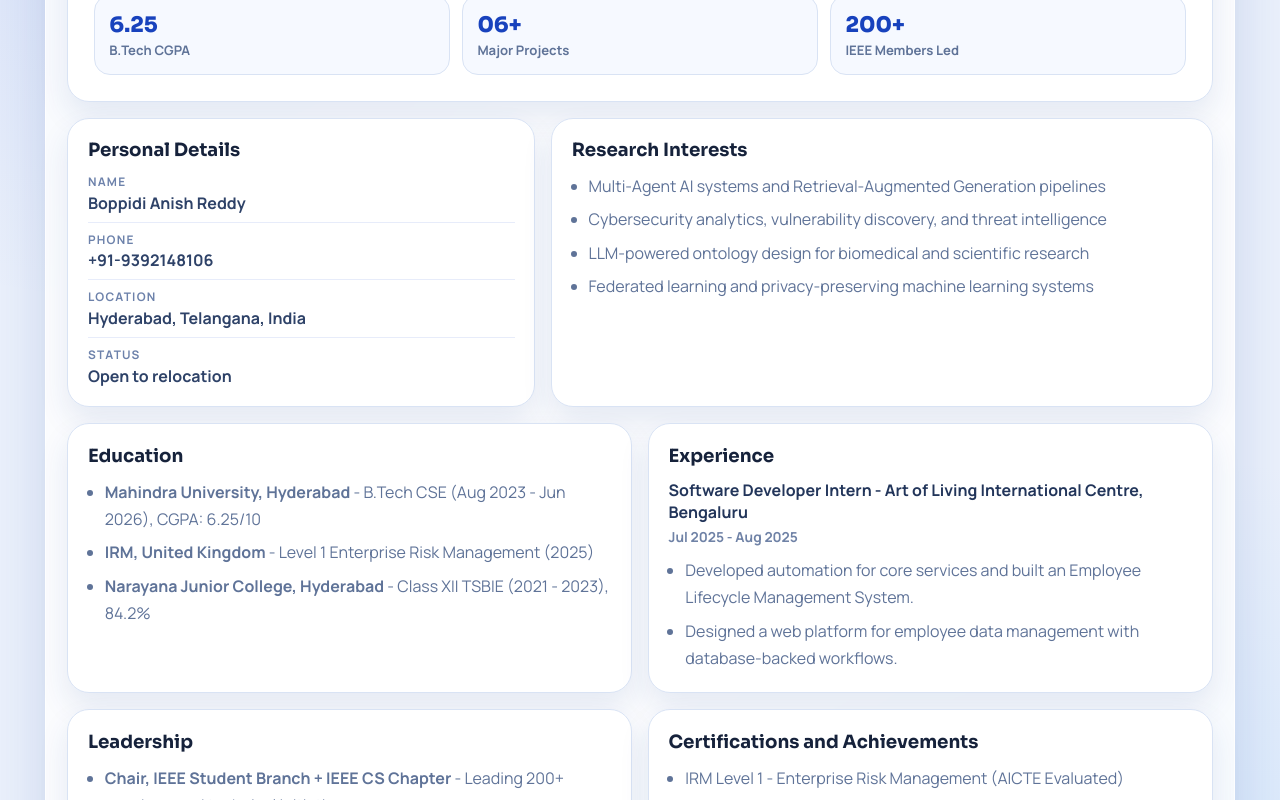
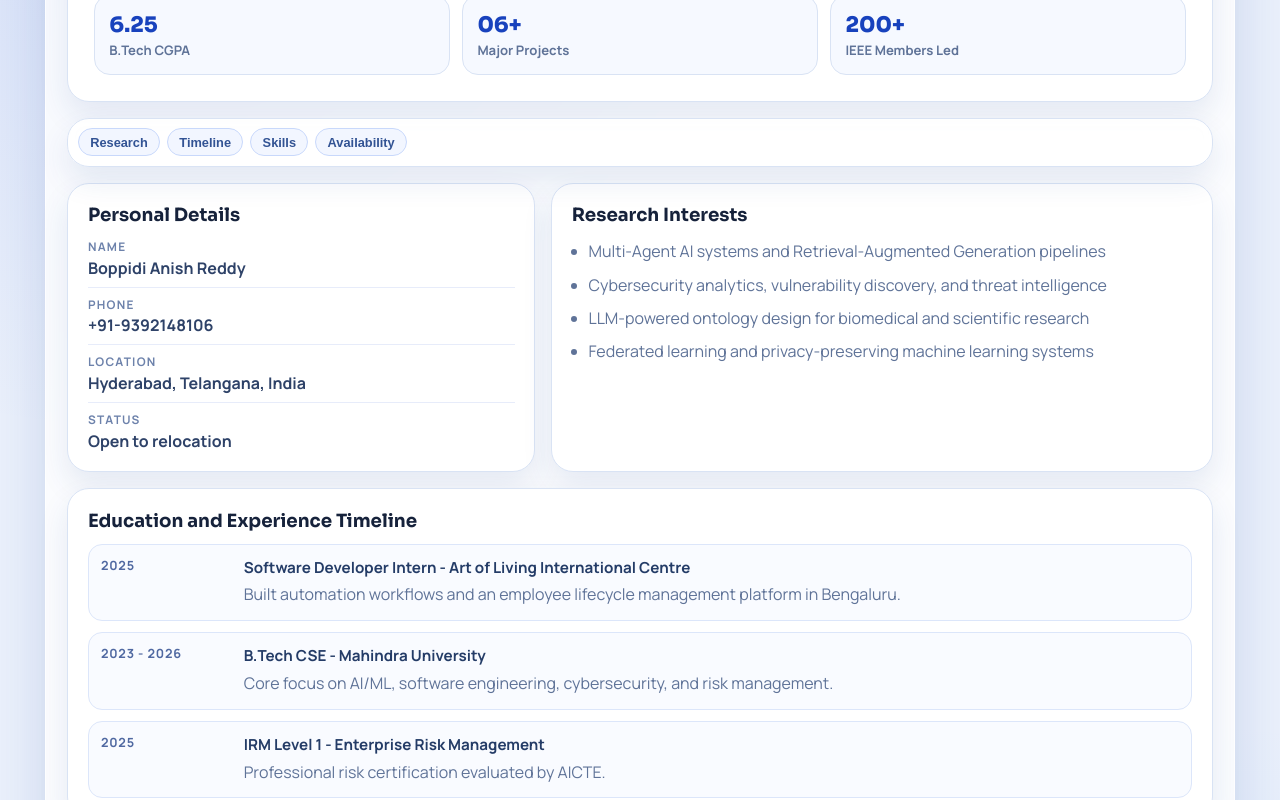
Before and after one commit to Anishreddy-gith/portfolio, a React (Vite) app: page /#/ in a window 1280 px wide. Shown: the part 420-1220 px from the top of the page. Built offline with nearby package versions, Linux system fonts and the light colour scheme.

Commit message:
add sticky mini nav timeline and project tag filters

```diff
--- a/src/App.css
+++ b/src/App.css
@@ -129,6 +129,36 @@ body {
 .home-page {
   display: grid;
   gap: 1rem;
+}
+
+.mini-nav-card {
+  position: sticky;
+  top: 6rem;
+  z-index: 15;
+  padding: 0.6rem;
+  display: flex;
+  flex-wrap: wrap;
+  gap: 0.45rem;
+  backdrop-filter: blur(8px);
+  background: rgba(255, 255, 255, 0.9);
+}
+
+.mini-nav-card button {
+  border: 1px solid #c8d8fb;
+  background: #f2f6ff;
+  color: #325394;
+  font-size: 0.8rem;
+  font-weight: 800;
+  border-radius: 999px;
+  padding: 0.34rem 0.7rem;
+  cursor: pointer;
+  transition: all 170ms ease;
+}
+
+.mini-nav-card button:hover {
+  color: #fff;
+  border-color: transparent;
+  background: linear-gradient(135deg, var(--primary), #4d79ec);
 }
 
 .hero-panel {
@@ -290,6 +320,10 @@ body {
   grid-column: span 6;
 }
 
+.timeline-card {
+  grid-column: span 12;
+}
+
 .leadership-card,
 .certifications-card {
   grid-column: span 6;
@@ -343,6 +377,44 @@ body {
   font-weight: 700;
 }
 
+.timeline-list {
+  display: grid;
+  gap: 0.7rem;
+}
+
+.timeline-item {
+  display: grid;
+  grid-template-columns: 130px 1fr;
+  gap: 0.8rem;
+  align-items: start;
+  padding: 0.75rem;
+  border: 1px solid #dce6fa;
+  border-radius: 14px;
+  background: #f9fbff;
+}
+
+.timeline-year {
+  margin: 0;
+  font-size: 0.79rem;
+  color: #4f68a1;
+  font-weight: 800;
+  letter-spacing: 0.05rem;
+  text-transform: uppercase;
+}
+
+.timeline-title {
+  margin: 0;
+  font-size: 0.95rem;
+  color: #243c67;
+  font-weight: 800;
+}
+
+.timeline-desc {
+  margin: 0.3rem 0 0;
+  color: var(--muted);
+  line-height: 1.6;
+}
+
 .chips {
   display: flex;
   flex-wrap: wrap;
@@ -388,6 +460,37 @@ body {
   color: var(--muted);
   line-height: 1.72;
   max-width: 74ch;
+}
+
+.project-filters {
+  margin-top: 0.85rem;
+  display: flex;
+  flex-wrap: wrap;
+  gap: 0.5rem;
+}
+
+.filter-btn {
+  border: 1px solid #cadafb;
+  background: #f1f6ff;
+  color: #345595;
+  font-size: 0.8rem;
+  font-weight: 800;
+  border-radius: 999px;
+  padding: 0.35rem 0.8rem;
+  cursor: pointer;
+  transition: all 160ms ease;
+}
+
+.filter-btn:hover {
+  border-color: #adc5f5;
+  background: #e6eeff;
+}
+
+.filter-btn.active {
+  color: #fff;
+  border-color: transparent;
+  background: linear-gradient(135deg, var(--primary), #4f7df0);
+  box-shadow: 0 10px 18px rgba(47, 93, 208, 0.28);
 }
 
 .projects-grid {
@@ -510,4 +613,12 @@ body {
   .info-card {
     padding: 1rem;
   }
+
+  .mini-nav-card {
+    top: 5.6rem;
+  }
+
+  .timeline-item {
+    grid-template-columns: 1fr;
+  }
 }
--- a/src/pages/Home.jsx
+++ b/src/pages/Home.jsx
@@ -1,10 +1,19 @@
 function Home() {
+  const assetBase = import.meta.env.BASE_URL;
+
+  const jumpTo = (sectionId) => {
+    const target = document.getElementById(sectionId);
+    if (target) {
+      target.scrollIntoView({ behavior: "smooth", block: "start" });
+    }
+  };
+
   return (
     <section className="home-page">
       <article className="card hero-panel">
         <div className="hero-top">
           <img
-            src="/boppidi-anish-reddy.png"
+            src={`${assetBase}boppidi-anish-reddy.png`}
             alt="Boppidi Anish Reddy"
             className="profile-pic"
           />
@@ -21,7 +30,7 @@ function Home() {
               <a href="mailto:anishreddy@mahindrauniversity.edu.in">College Email</a>
               <a href="https://www.linkedin.com/in/anish-reddy-boppidi-55b04827b" target="_blank" rel="noreferrer">LinkedIn</a>
               <a href="https://github.com/Anishreddy-gith" target="_blank" rel="noreferrer">GitHub</a>
-              <a href="/Boppidi_Anish_Reddy_CV.pdf" target="_blank" rel="noreferrer" className="resume-btn">Download Resume</a>
+              <a href={`${assetBase}Boppidi_Anish_Reddy_CV.pdf`} target="_blank" rel="noreferrer" className="resume-btn">Download Resume</a>
             </div>
           </div>
         </div>
@@ -42,6 +51,13 @@ function Home() {
         </div>
       </article>
 
+      <article className="card mini-nav-card" aria-label="Quick section navigation">
+        <button type="button" onClick={() => jumpTo("research")}>Research</button>
+        <button type="button" onClick={() => jumpTo("timeline")}>Timeline</button>
+        <button type="button" onClick={() => jumpTo("skills")}>Skills</button>
+        <button type="button" onClick={() => jumpTo("availability")}>Availability</button>
+      </article>
+
       <div className="home-sections">
         <article className="card info-card details-card">
           <h3>Personal Details</h3>
@@ -53,7 +69,7 @@ function Home() {
           </div>
         </article>
 
-        <article className="card info-card research-card">
+        <article className="card info-card research-card" id="research">
           <h3>Research Interests</h3>
           <ul>
             <li>Multi-Agent AI systems and Retrieval-Augmented Generation pipelines</li>
@@ -61,6 +77,33 @@ function Home() {
             <li>LLM-powered ontology design for biomedical and scientific research</li>
             <li>Federated learning and privacy-preserving machine learning systems</li>
           </ul>
+        </article>
+
+        <article className="card info-card timeline-card" id="timeline">
+          <h3>Education and Experience Timeline</h3>
+          <div className="timeline-list">
+            <div className="timeline-item">
+              <p className="timeline-year">2025</p>
+              <div>
+                <p className="timeline-title">Software Developer Intern - Art of Living International Centre</p>
+                <p className="timeline-desc">Built automation workflows and an employee lifecycle management platform in Bengaluru.</p>
+              </div>
+            </div>
+            <div className="timeline-item">
+              <p className="timeline-year">2023 - 2026</p>
+              <div>
+                <p className="timeline-title">B.Tech CSE - Mahindra University</p>
+                <p className="timeline-desc">Core focus on AI/ML, software engineering, cybersecurity, and risk management.</p>
+              </div>
+            </div>
+            <div className="timeline-item">
+              <p className="timeline-year">2025</p>
+              <div>
+                <p className="timeline-title">IRM Level 1 - Enterprise Risk Management</p>
+                <p className="timeline-desc">Professional risk certification evaluated by AICTE.</p>
+              </div>
+            </div>
+          </div>
         </article>
 
         <article className="card info-card education-card">
@@ -100,7 +143,7 @@ function Home() {
           </ul>
         </article>
 
-        <article className="card info-card skills-card">
+        <article className="card info-card skills-card" id="skills">
           <h3>Technical Skills</h3>
           <div className="chips">
             {[
@@ -128,7 +171,7 @@ function Home() {
           </div>
         </article>
 
-        <article className="card info-card availability-card">
+        <article className="card info-card availability-card" id="availability">
           <h3>Current Availability</h3>
           <p>
             I am currently open to <strong>Internship</strong> and <strong>Full-Time</strong> roles in AI/ML,
--- a/src/pages/Projects.jsx
+++ b/src/pages/Projects.jsx
@@ -1,3 +1,5 @@
+import { useMemo, useState } from "react";
+
 const projects = [
   {
     title: "Multi-Agent RAG-Based AI Research Scientist",
@@ -6,6 +8,7 @@ const projects = [
       "Designed a 7-agent LLM research workflow to automate literature synthesis and structured report generation.",
     repo: "https://github.com/Anishreddy-gith",
     impact: "~70% reduction in manual literature review time",
+    tags: ["AI"],
   },
   {
     title: "AI-Powered Insider Threat Detection",
@@ -14,6 +17,7 @@ const projects = [
       "Built behavioral anomaly detection workflows using graph-based learning and sequence models for enterprise security.",
     repo: "https://github.com/Anishreddy-gith",
     impact: "~40% lower false positives in anomaly alerts",
+    tags: ["AI", "Security"],
   },
   {
     title: "AI Zero-Day Vulnerability Discovery Engine",
@@ -22,6 +26,7 @@ const projects = [
       "Implemented a multi-stage security pipeline integrating static analysis, fuzzing, and symbolic execution.",
     repo: "https://github.com/Anishreddy-gith",
     impact: "Automated triage and CVSS-aligned reporting",
+    tags: ["AI", "Security"],
   },
   {
     title: "Autonomous Malware Reverse Engineering Framework",
@@ -30,6 +35,7 @@ const projects = [
       "Created an AI-assisted malware analysis system that generates explainable threat intelligence outputs.",
     repo: "https://github.com/Anishreddy-gith/ai-malware-re-framework",
     impact: "Faster malware behavior profiling workflow",
+    tags: ["AI", "Security"],
   },
   {
     title: "ChainGuard - Blockchain AI Supply Chain Risk Monitor",
@@ -38,6 +44,7 @@ const projects = [
       "Developed a full-stack supply-chain risk platform with blockchain-backed audit and anomaly signals.",
     repo: "https://github.com/Anishreddy-gith/supplychain-ai-risk-monitor",
     impact: "Hackathon-built end-to-end auditable prototype",
+    tags: ["AI", "Full-Stack"],
   },
   {
     title: "NanoDrugOnto",
@@ -46,10 +53,21 @@ const projects = [
       "Ongoing research on LLM-based ontology construction for nanoparticle-drug interaction prediction.",
     repo: "https://github.com/Anishreddy-gith/nanodrugonto",
     impact: "In-progress manuscript and publication pipeline",
+    tags: ["AI"],
   },
 ];
 
 function Projects() {
+  const [activeTag, setActiveTag] = useState("All");
+  const tags = ["All", "AI", "Security", "Full-Stack"];
+
+  const filteredProjects = useMemo(() => {
+    if (activeTag === "All") {
+      return projects;
+    }
+    return projects.filter((project) => project.tags.includes(activeTag));
+  }, [activeTag]);
+
   return (
     <section className="projects-page">
       <div className="projects-header">
@@ -59,10 +77,23 @@ function Projects() {
           A CV-aligned project portfolio across AI research, cybersecurity engineering, and
           full-stack systems. Each card links to GitHub.
         </p>
+
+        <div className="project-filters" role="group" aria-label="Filter projects by category">
+          {tags.map((tag) => (
+            <button
+              key={tag}
+              type="button"
+              className={`filter-btn ${activeTag === tag ? "active" : ""}`}
+              onClick={() => setActiveTag(tag)}
+            >
+              {tag}
+            </button>
+          ))}
+        </div>
       </div>
 
       <div className="projects-grid">
-        {projects.map((project) => (
+        {filteredProjects.map((project) => (
           <article key={project.title} className="card project-card">
             <p className="project-stack">{project.stack}</p>
             <h3>{project.title}</h3>
```
